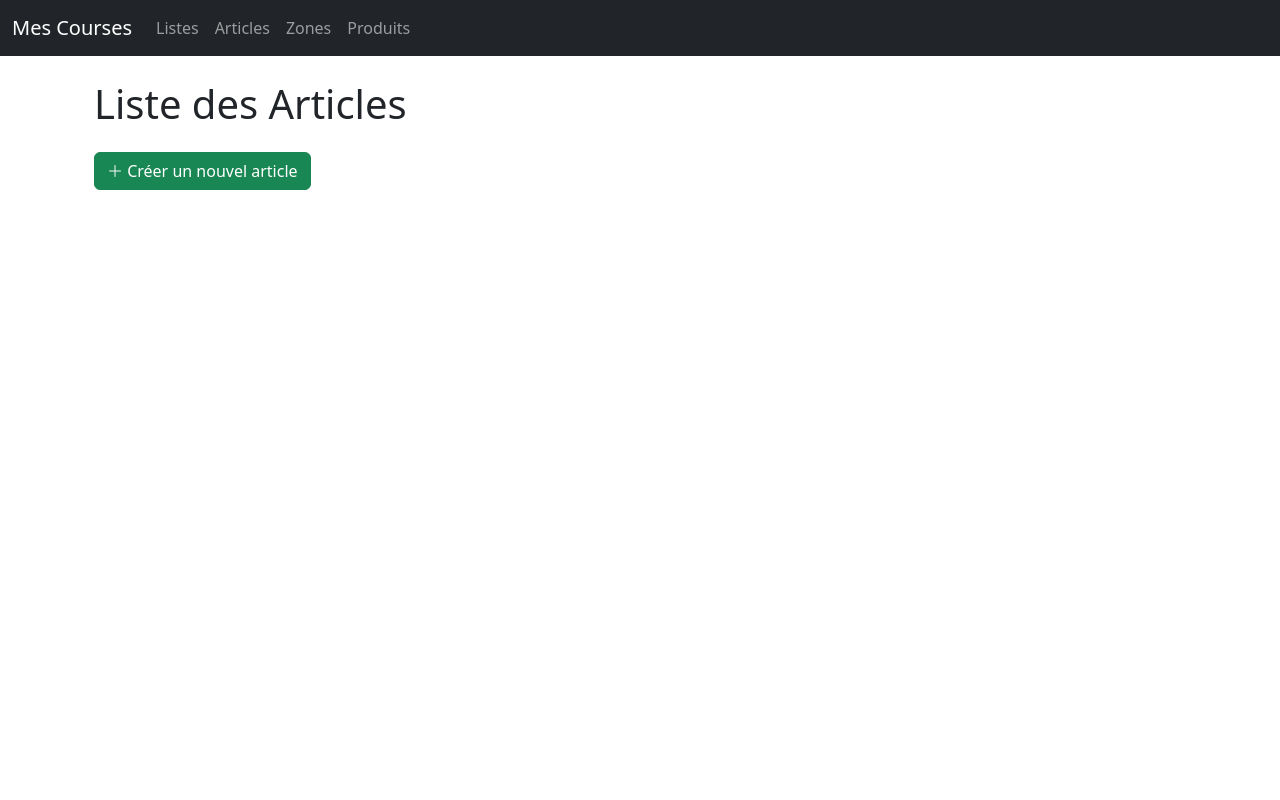
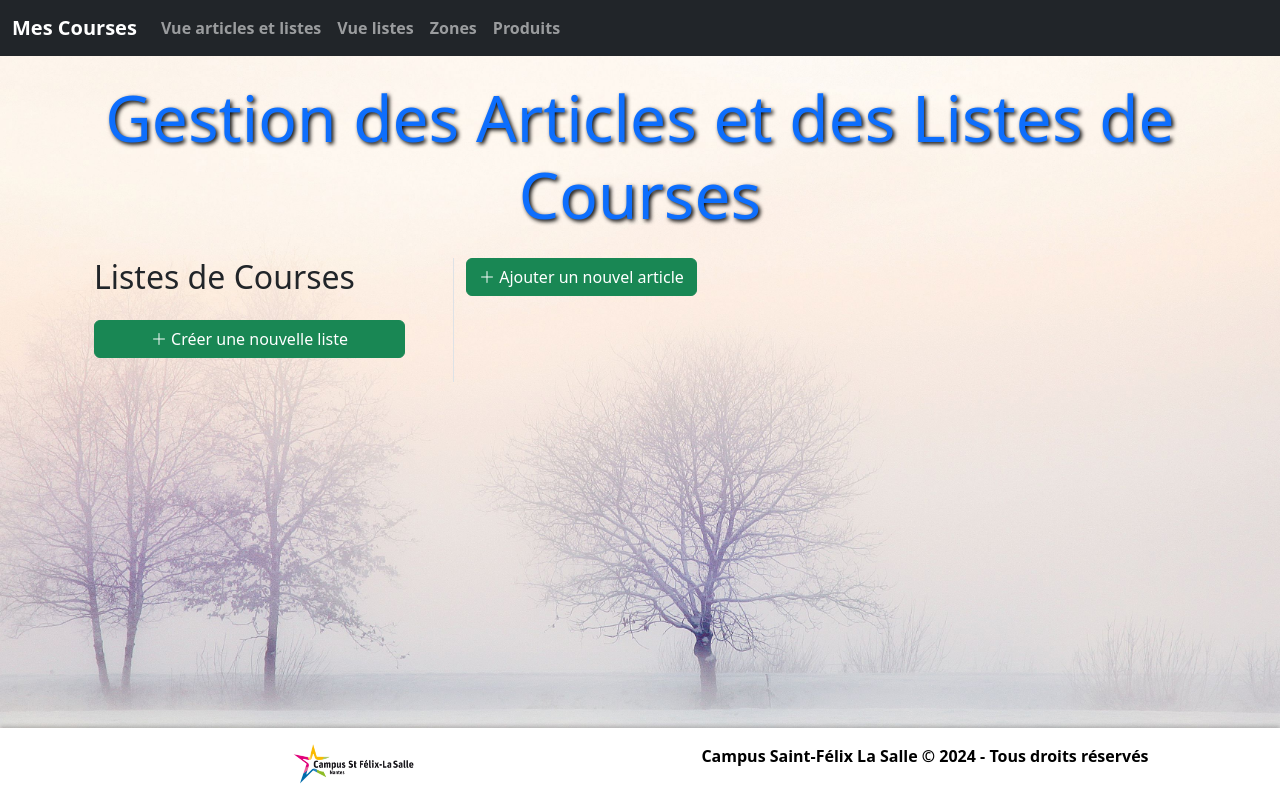
Before and after one commit to Ranak4n/Liste_de_courses, a Symfony app: template templates/article/index.html.twig in a window 1280 px wide. Run offline with Twig, Linux system fonts and the light colour scheme; the template is opened without the code that fills it, so the values that code supplies are empty; some libraries are stand-ins or nearby versions.

Commit message:
Fix + add style

```diff
--- a/src/Form/ArticleType.php
+++ b/src/Form/ArticleType.php
@@ -19,11 +19,11 @@ class ArticleType extends AbstractType
             ->add('panier')
             ->add('liste', EntityType::class, [
                 'class' => Liste::class,
-'choice_label' => 'id',
+'choice_label' => 'titre',
             ])
             ->add('produit', EntityType::class, [
                 'class' => Produit::class,
-'choice_label' => 'id',
+'choice_label' => 'nom',
             ])
         ;
     }
--- a/templates/article/index.html.twig
+++ b/templates/article/index.html.twig
@@ -4,36 +4,51 @@
 
 {% block main_content %}
     <div class="container mt-4">
-        <h1 class="mb-4">Liste des Articles</h1>
+       <h1 class="mb-4 display-3 text-primary text-shadow text-center">Gestion des Articles et des Listes de Courses</h1>
 
+        <div class="row">
+            <!-- Colonne de gauche pour les listes de courses -->
+            <div class="col-md-4 pe-md-5 border-end"> <!-- Ajout d'une bordure à droite et padding -->
+                <h2>Listes de Courses</h2>
+                <div class="list-group mb-4">
+                    {% for liste in listes %}
+                        <a href="{{ path('liste_show', {'id': liste.id}) }}" class="list-group-item list-group-item-action d-flex justify-content-between align-items-center">
+                            {{ liste.titre }}
+                            <span class="badge bg-primary rounded-pill">{{ liste.articles|length }}</span>
+                        </a>
+                    {% endfor %}
+                    <a href="{{ path('liste_new') }}" class="btn btn-success mt-3 w-100">
+                        <i class="bi bi-plus-lg"></i> Créer une nouvelle liste
+                    </a>
+                </div>
+            </div>
+
+                <!-- Colonne de droite pour les articles -->
+                <div class="col-md-8">
                     <div class="mb-3">
                         <a href="{{ path('article_new') }}" class="btn btn-success">
-                <i class="bi bi-plus-lg"></i> Créer un nouvel article
-            </a>
+                            <i class="bi bi-plus-lg"></i> Ajouter un nouvel article</a>
                     </div>
-
                         {% for liste in listes %}
                             {% set articles = liste.articles|default([]) %}
                             {% if articles|length > 0 %}
-                        <h2>Liste : {{ liste.titre }}</h2>
+                                <h4>Liste : {{ liste.titre }}</h4>
                                 <table class="table table-striped table-bordered">
                                     <thead class="table-dark">
-                                <tr>
-                                    <th>ID</th>
+                                        <tr class="text-center">
                                             <th>Produit</th>
                                             <th>Quantité</th>
                                             <th>Panier</th>
-                                    <th class="text-center">Actions</th>
+                                            <th>Actions</th>
                                         </tr>
                                     </thead>
                                     <tbody>
                                 {% for article in articles %}
-                                    <tr>
-                                        <td>{{ article.id }}</td>
+                                    <tr class="text-center">
                                         <td>{{ article.produit.nom }}</td>
                                         <td>{{ article.quantite }}</td>
                                         <td>{{ article.panier ? 'Oui' : 'Non' }}</td>
-                                        <td class="text-center">
+                                        <td>
                                             <a href="{{ path('article_show', {'id': article.id}) }}" class="btn btn-info btn-sm">
                                                 <i class="bi bi-eye"></i> Afficher
                                             </a>
--- a/templates/base.html.twig
+++ b/templates/base.html.twig
@@ -8,6 +8,34 @@
             <link href="https://cdn.jsdelivr.net/npm/bootstrap@5.2.3/dist/css/bootstrap.min.css" rel="stylesheet">
             <link rel="stylesheet" href="https://cdn.jsdelivr.net/npm/bootstrapicons@1.11.2/font/bootstrap-icons.css">
             <link href="https://cdn.jsdelivr.net/npm/bootstrap-icons/font/bootstrap-icons.css" rel="stylesheet">
+             <style>
+                .text-shadow {
+                    text-shadow: 2px 2px 4px #000000;
+                }
+                body {
+                    background-image: url('{{ asset('images/296966-1.jpg') }}');
+                    background-size: cover;
+                    background-position: center;
+                    background-attachment: fixed;
+                    padding-bottom: 100px; /* Ajout d'un padding pour éviter que le contenu soit caché par le footer */
+                    font-weight: bold;
+                }
+                .footer-logo {
+                    max-height: 40px; /* Redimensionne le logo */
+                    width: auto;
+                }
+                footer {
+                    position: fixed;
+                    left: 0;
+                    bottom: 0;
+                    width: 100%;
+                    background-color: white;
+                    color: black;
+                    text-align: center;
+                    box-shadow: 0 -2px 4px rgba(0,0,0,0.2); /* Ombre pour le footer */
+                    z-index: 1001;
+                }
+            </style>
         {% endblock %}
     </head>
     <body>
@@ -23,10 +51,10 @@
                 <div class="collapse navbar-collapse" id="navbarNav">
                     <ul class="navbar-nav">
                         <li class="nav-item">
-                            <a class="nav-link" href="{{ path('liste_index') }}">Listes</a>
+                            <a class="nav-link" href="{{ path('article_index') }}">Vue articles et listes</a>
                         </li>
                         <li class="nav-item">
-                            <a class="nav-link" href="{{ path('article_index') }}">Articles</a>
+                            <a class="nav-link" href="{{ path('liste_index') }}">Vue listes</a>
                         </li>
                         <li class="nav-item">
                             <a class="nav-link" href="{{ path('zone_index') }}">Zones</a>
@@ -39,6 +67,7 @@
             </div>
             </nav>
 
+            <!-- Contenu principal -->
             <div class="container">
                 {% for message in app.flashes('notice') %}
                     <div class="alert alert-info">{{ message }}</div>
@@ -46,10 +75,41 @@
 
                 {% block main_content %}{% endblock %}
             </div>
+
+            <!-- Pied de page -->
+            <footer class="py-3">
+                <div class="container">
+                    <div class="row">
+                        <div class="col-md-6 my-auto">
+                            <img src="{{ asset('images/logo_campus_stfelixlasalle.jpg') }}" alt="Logo" class="footer-logo">
+                        </div>
+                        <div class="col-md-6 my-auto">
+                            <p>Campus Saint-Félix La Salle &copy; 2024 - Tous droits réservés</p>
+                        </div>
+                    </div>
+                </div>
+            </footer>
         {% endblock %}
 
         {% block javascripts %}
             <script src="https://cdn.jsdelivr.net/npm/bootstrap@5.2.3/dist/js/bootstrap.bundle.min.js"></script>
+            <script>
+                document.addEventListener('DOMContentLoaded', function () {
+                    var sidebar = document.getElementById('sidebar');
+                    var sidebarCollapse = document.getElementById('sidebarCollapse');
+                    var overlay = document.getElementById('sidebarOverlay');
+
+                    sidebarCollapse.addEventListener('click', function () {
+                        sidebar.classList.toggle('active');
+                        overlay.classList.toggle('active');
+                    });
+
+                    overlay.addEventListener('click', function () {
+                        sidebar.classList.remove('active');
+                        overlay.classList.remove('active');
+                    });
+                });
+            </script>
         {% endblock %}
     </body>
 </html>
--- a/templates/liste/edit.html.twig
+++ b/templates/liste/edit.html.twig
@@ -5,9 +5,9 @@
 {% block main_content %}
     <h1>Edit Liste</h1>
 
-    {{ include('liste/_form.html.twig', {'button_label': 'Update'}) }}
+    {{ include('liste/_form.html.twig', {'button_label': 'Mettre à jour'}) }}
 
-    <a href="{{ path('liste_index') }}" class="btn btn-secondary">Retour à la liste</a>
+    <a href="{{ path('article_index') }}" class="btn btn-secondary">Retour à la liste</a>
 
     {{ include('liste/_delete_form.html.twig') }}
 {% endblock %}
--- a/templates/liste/index.html.twig
+++ b/templates/liste/index.html.twig
@@ -16,7 +16,6 @@
         <table class="table table-striped table-bordered">
             <thead class="table-dark">
                 <tr>
-                    <th>ID</th>
                     <th>Titre</th>
                     <th>Date des Courses</th>
                     <th>Terminée</th>
@@ -26,7 +25,6 @@
             <tbody>
                 {% for liste in listes %}
                 <tr>
-                    <td>{{ liste.id }}</td>
                     <td>{{ liste.titre }}</td>
                     <td>{{ liste.dateCourses ? liste.dateCourses|date('Y-m-d H:i:s') : '' }}</td>
                     <td>{{ liste.etat ? 'Oui' : 'Non' }}</td>
```
Also changed, not shown: config/services.yaml (+7 -0 lines), src/Controller/ListeController.php (+13 -1 lines), templates/article/new.html.twig (+10 -4 lines), templates/liste/_delete_form.html.twig (+10 -2 lines), templates/liste/new.html.twig (+10 -4 lines), templates/produit/index.html.twig (+5 -5 lines), templates/zone/index.html.twig (+4 -6 lines), public/images/296966-1.jpg (added), public/images/logo_campus_stfelixlasalle.jpg (added). Lines whose indentation alone changed are shown as unchanged.
